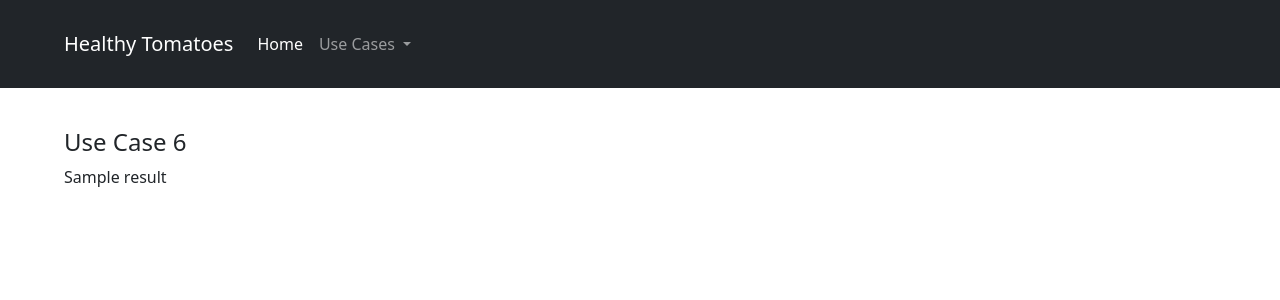
After one commit to jameslee1237/COMP0022, a Flask app: template python/templates/use_case_6.html in a window 1280 px wide. The commit adds this page. Shown: the top 300 px of the page. Run offline with Flask 2, Linux system fonts and the light colour scheme; the template is opened without the code that fills it: most values are stand-ins (such as "Sample title", 1, 10 or a date in 2020); some libraries are stand-ins or nearby versions.

Commit message:
built basic framework for case6, all data from new files are on db, new dump file has all

```diff
--- a/python/app.py
+++ b/python/app.py
@@ -830,6 +830,18 @@ class App:
                 return context
             return None
 
+    # USE CASE 6 FUNCTIONS
+    def use_case_6(self):
+        cursor = self.cnx2.cursor()
+        cursor.execute("""SELECT personality.*, ratings_case6.rating, ratings_case6.tstamp
+                          FROM personality
+                          JOIN ratings_case6 ON personality.userid = ratings_case6.user_ID AND personality.movie2 = ratings_case6.movie_ID
+                          WHERE personality.userid = "8e7cebf9a234c064b75016249f2ac65e";""")
+        result = cursor.fetchall()
+        print(result, flush=True)
+        return result
+
+
     def print_first_10_links(self):
         cursor = self.cnx2.cursor()
         cursor.execute("SELECT * FROM movies.movies_links WHERE movie_ID < 10;")
@@ -1008,6 +1020,26 @@ def uc_5():
         context=context,
     )
 
+@app.route("/render_use_case_6", methods=["GET", "POST"])
+def uc_6():
+    app1 = App()
+    app1.set_config()
+    app1.get_csv_data()
+    try:
+        app1.connect_with_root()
+    except Error as e:
+        print("Error while connecting: ", e)
+    if app1.rconnected != False:
+        app1.grant_prev()
+        app1.close_connec_root()
+    try:
+        app1.connect_newuser("movies")
+    except Error as e:
+        print("Error while connecting: ", e)
+    temp = app1.use_case_6()
+    return render_template(
+        'use_case_6.html', result = temp
+    )
 
 if __name__ == "__main__":
     app.run(debug=True)
--- a/python/templates/base.html
+++ b/python/templates/base.html
@@ -49,6 +49,7 @@
                                   <li><a class="dropdown-item" href="render_use_case_3">Use Case 3</a></li>
                                   <li><a class="dropdown-item" href="render_use_case_4">Use Case 4</a></li>
                                   <li><a class="dropdown-item" href="render_use_case_5">Use Case 5</a></li>
+                                  <li><a class="dropdown-item" href="render_use_case_6">Use Case 6</a></li>
                                   <li><hr class="dropdown-divider"></li>
                                   <li><a class="dropdown-item" href="#">Something else here</a></li>
                               </ul>
--- a/python/templates/use_case_4.html
+++ b/python/templates/use_case_4.html
@@ -12,7 +12,6 @@
     <div class="">
         <div class="title">
             <h4>Use Case 4</h4>
-
         </div>
     </div>
     <div>
--- /dev/null
+++ b/python/templates/use_case_6.html
@@ -0,0 +1,20 @@
+{% extends 'base.html' %}
+
+{% block title %} Use Case 6 {% endblock %}
+
+{% block css_links %}
+    <link rel="stylesheet" href="{{ url_for('static', filename='use_case_3.css') }}">
+{% endblock  %}
+
+{% block block_menu %}{% endblock  %}
+
+{% block content %}
+    <div class="">
+        <div class="title">
+            <h4>Use Case 6</h4>
+        </div>
+    </div>
+    <div>
+        <p> {{ result }}</p>
+    </div>
+{% endblock %}
```
Also changed, not shown: 1 other file.
